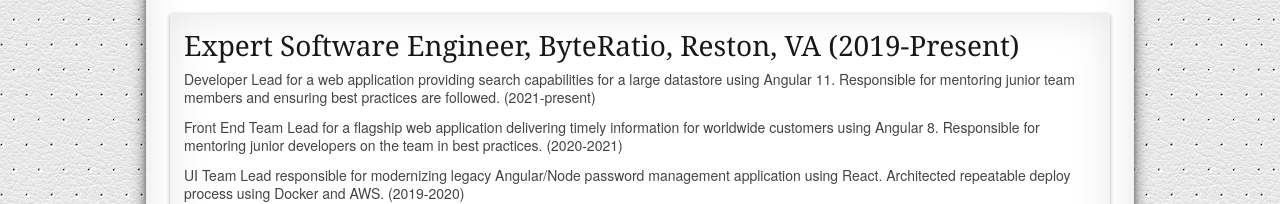
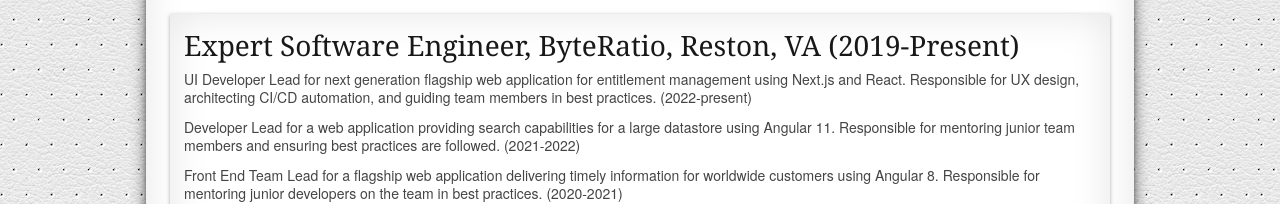
Before and after one commit to mikekellyio/resume, a React (Create React App) app: page / in a window 1280 px wide. Shown: the part 707-911 px from the top of the page. Built offline with nearby package versions, Linux system fonts and the light colour scheme.

Commit message:
Update resume.js for EM work

```diff
--- a/src/resume.js
+++ b/src/resume.js
@@ -20,11 +20,12 @@ export default {
       startYear: "2019",
       endYear: null,
       highlights: [
-        "Developer Lead for a web application providing search capabilities for a large datastore using Angular 11. Responsible for mentoring junior team members and ensuring best practices are followed. (2021-present)",
+        "UI Developer Lead for next generation flagship web application for entitlement management using Next.js and React. Responsible for UX design, architecting CI/CD automation, and guiding team members in best practices. (2022-present)",
+        "Developer Lead for a web application providing search capabilities for a large datastore using Angular 11. Responsible for mentoring junior team members and ensuring best practices are followed. (2021-2022)",
         "Front End Team Lead for a flagship web application delivering timely information for worldwide customers using Angular 8. Responsible for mentoring junior developers on the team in best practices. (2020-2021)",
         "UI Team Lead responsible for modernizing legacy Angular/Node password management application using React. Architected repeatable deploy process using Docker and AWS. (2019-2020)",
       ],
-      skills: ["HTML", "CSS", "React JS", "Angular 8,11", "NodeJS", "Git", "Docker", "AWS"],
+      skills: ["HTML", "CSS", "Next.js", "React JS", "Angular 8,11", "NodeJS", "Git", "Docker", "AWS"],
     },
     {
       title: "Expert Software Engineer",
```
